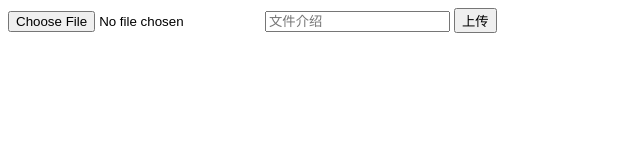
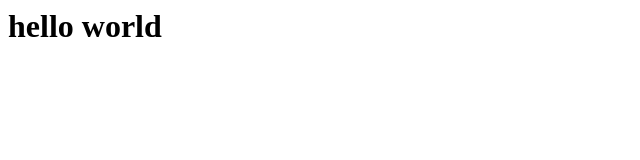
Before and after one commit to sxx97/image-view, a plain HTML site: page webapp/index.html in a window 1280 px wide. Shown: the whole page, without its empty margins (0-640 px from the left). Drawn offline with Linux system fonts and the light colour scheme.

Commit message:
修改首页内容

```diff
--- a/webapp/index.html
+++ b/webapp/index.html
@@ -3,12 +3,6 @@
     <title>Upload file</title>
 </head>
 <body>
-<form enctype="multipart/form-data" action="upload" method="POST">
-    <input type="file" name="uploadfile" />
-    <input type="text" name="alt" placeholder="文件介绍">
-    <input type="hidden" name="token" value="{{.}}" />
-
-    <input type="submit" value="上传" />
-</form>
+ <h1>hello world</h1>
 </body>
 </html>
```
